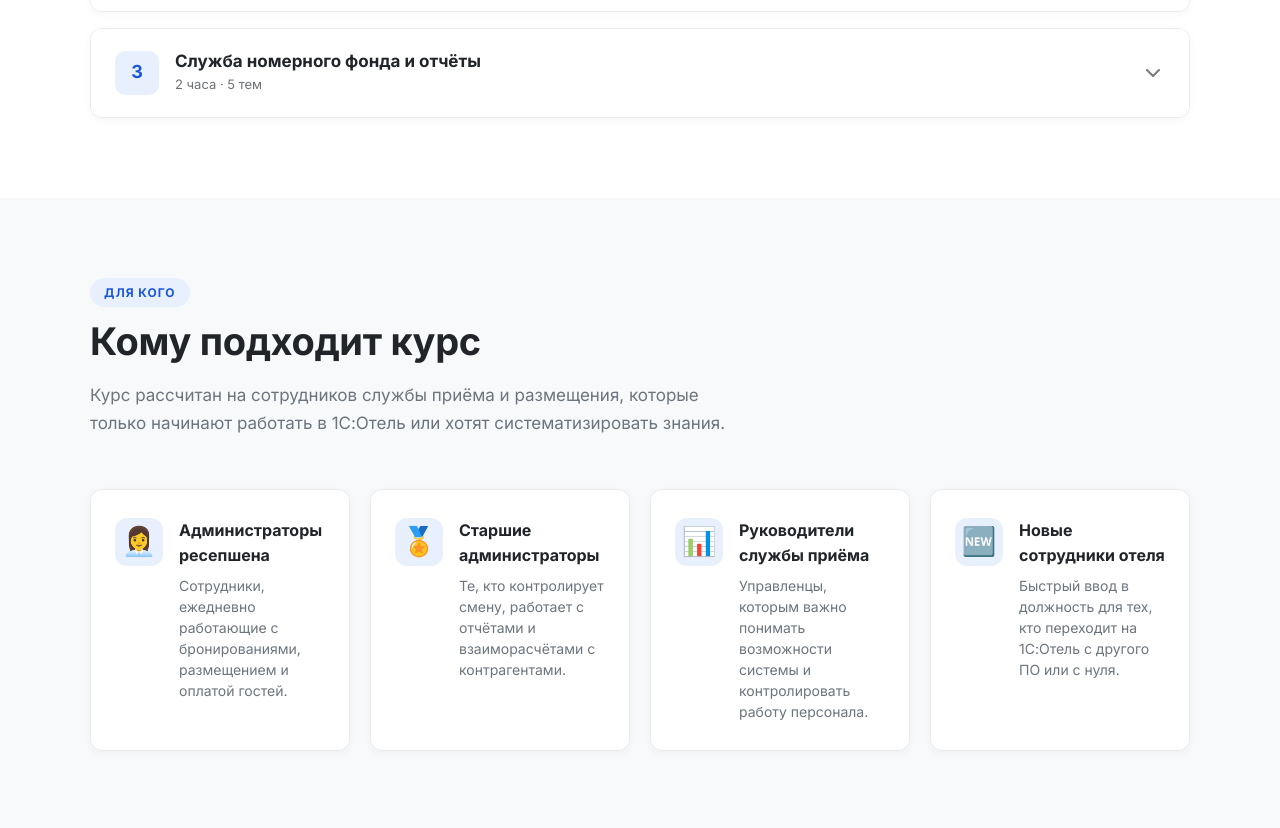
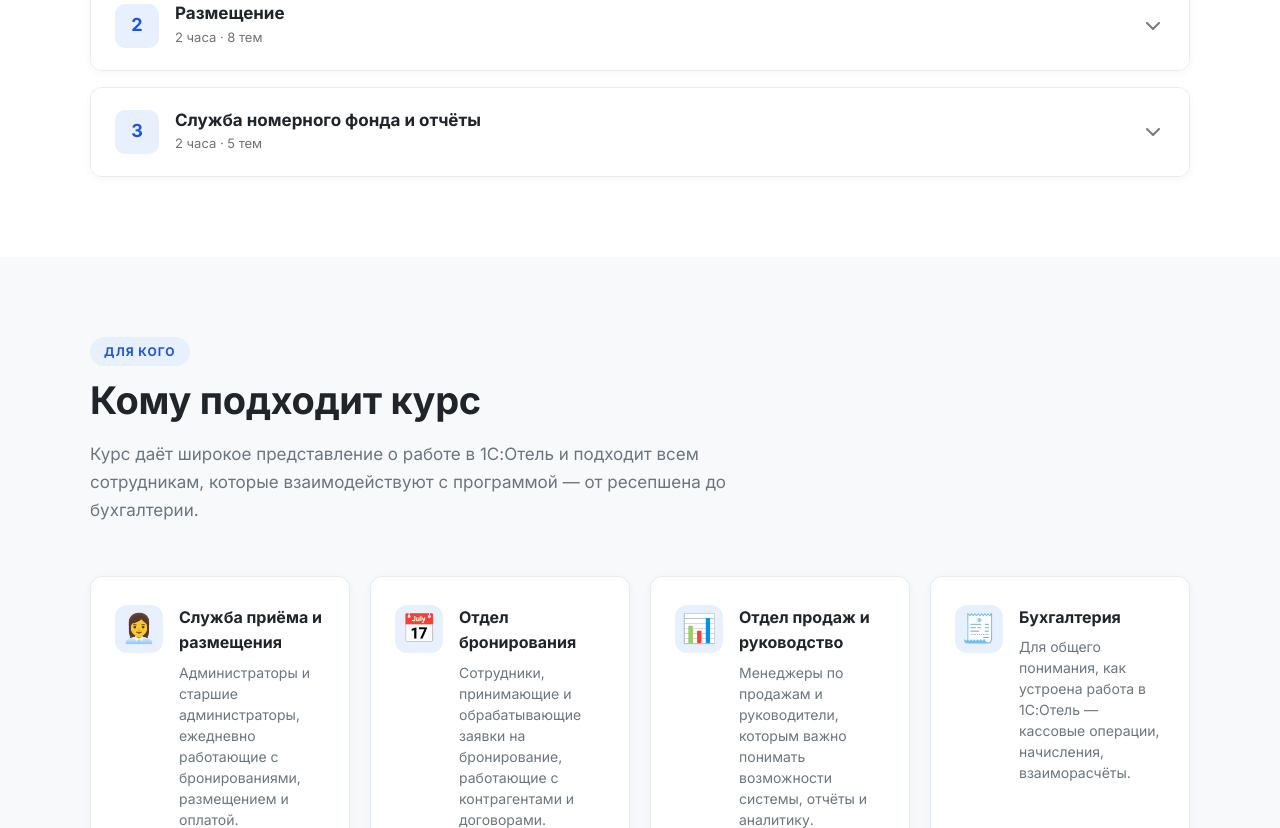
Before and after one commit to byivus/1c-hotel-training-landing, a plain HTML site: page index.html in a window 1280 px wide. Shown: the part 1972-2800 px from the top of the page. Drawn offline with Linux system fonts and the light colour scheme.

Commit message:
fix: expand target audience — all hotel staff, not just front desk

```diff
--- a/index.html
+++ b/index.html
@@ -4,7 +4,7 @@
   <meta charset="UTF-8" />
   <meta name="viewport" content="width=device-width, initial-scale=1.0" />
   <title>Обучение 1С:Отель — онлайн-курс для администраторов | TASolution</title>
-  <meta name="description" content="Онлайн-обучение 1С:Отель ред. 9 для сотрудников фронт-офиса. 3 дня × 2 часа = 6 часов практики. Полный цикл от бронирования до выселения. Сертификат. TASolution — автоматизация отелей на 1С." />
+  <meta name="description" content="Онлайн-обучение 1С:Отель ред. 9 для всех сотрудников отеля: ресепшен, бронирование, продажи, бухгалтерия. 3 дня × 2 часа = 6 часов практики. Сертификат. TASolution — автоматизация отелей на 1С." />
   <meta name="keywords" content="обучение 1С Отель, курс 1С Отель, 1С Отель ред 9, онлайн обучение гостиница, фронт-офис обучение, бронирование 1С, размещение гостей, TASolution, Tripadvance, автоматизация отеля, обучение администраторов отеля, курсы гостиничный бизнес" />
   <meta name="robots" content="index, follow" />
   <link rel="canonical" href="https://ta1chotel.ru/" />
@@ -15,7 +15,7 @@
   <meta property="og:type" content="website" />
   <meta property="og:url" content="https://ta1chotel.ru/" />
   <meta property="og:title" content="Обучение 1С:Отель — TASolution" />
-  <meta property="og:description" content="Онлайн-курс для сотрудников службы приёма и размещения. 3 дня × 2 часа = 6 часов итого. От бронирования до выселения и закрытия смены." />
+  <meta property="og:description" content="Онлайн-курс для всех сотрудников отеля, работающих с 1С:Отель. 3 дня × 2 часа = 6 часов практики. От бронирования до отчётов." />
   <meta property="og:locale" content="ru_RU" />
   <meta property="og:image" content="https://ta1chotel.ru/og-image.jpg" />
   <meta property="og:site_name" content="TASolution — обучение 1С:Отель" />
@@ -23,7 +23,7 @@
   <!-- Twitter Card -->
   <meta name="twitter:card" content="summary_large_image" />
   <meta name="twitter:title" content="Обучение 1С:Отель — TASolution" />
-  <meta name="twitter:description" content="Онлайн-курс для сотрудников службы приёма и размещения. 3 дня × 2 часа = 6 часов итого." />
+  <meta name="twitter:description" content="Онлайн-курс для всех сотрудников отеля, работающих с 1С:Отель. 3 дня × 2 часа = 6 часов практики." />
   <meta name="twitter:image" content="https://ta1chotel.ru/og-image.jpg" />
 
   <!-- Structured Data: Course -->
@@ -32,7 +32,7 @@
     "@context": "https://schema.org",
     "@type": "Course",
     "name": "Обучение 1С:Отель",
-    "description": "Полный цикл обучения из 3 частей для сотрудников службы приема и размещения отеля в программе 1С-Отель, ред.9 (тонкий клиент). Рассмотрены все операции работы фронт-офис — от бронирования до выселения и закрытия дня.",
+    "description": "Полный цикл обучения из 3 частей для всех сотрудников отеля, работающих с программой 1С-Отель, ред.9 (тонкий клиент). Рассмотрены все операции — от бронирования до выселения, отчётов и закрытия дня. Подходит для ресепшена, отдела бронирования, продаж и бухгалтерии.",
     "url": "https://ta1chotel.ru/",
     "provider": {
       "@type": "Organization",
@@ -107,7 +107,7 @@
         "name": "Кому подходит курс 1С:Отель?",
         "acceptedAnswer": {
           "@type": "Answer",
-          "text": "Курс рассчитан на администраторов ресепшена, старших администраторов, руководителей службы приёма и новых сотрудников отеля, которые работают или будут работать в 1С:Отель ред. 9."
+          "text": "Курс подходит всем сотрудникам отеля, работающим с 1С:Отель: службе приёма и размещения, отделу бронирования, отделу продаж, бухгалтерии и новым сотрудникам. Программа даёт широкую картину работы в системе."
         }
       },
       {
@@ -738,7 +738,7 @@
     <div class="hero__badge">🏨 Онлайн-курс для отелей</div>
     <h1>Обучение <span>1С:Отель</span></h1>
     <p class="hero__sub">
-      Полный цикл работы фронт-офиса — от бронирования до выселения и закрытия кассовой смены.
+      Комплексное обучение для всех сотрудников отеля, работающих с 1С:Отель — от бронирования до отчётов и закрытия дня.
       Онлайн, в удобное время, с практикующими специалистами.
     </p>
     <div class="hero__stats">
@@ -770,7 +770,7 @@
     <div class="section__tag">О курсе</div>
     <h2 class="section__title">Онлайн-курс 1С:Отель — всё для работы фронт-офиса</h2>
     <p class="section__lead">
-      Курс охватывает полный цикл работы в 1С:Отель ред. 9 (тонкий клиент) — от запуска программы до формирования отчётов. Обучение проходит онлайн: вы подключаетесь в удобное время и работаете в реальной системе под руководством специалиста.
+      Курс даёт широкую картину работы в 1С:Отель ред. 9 (тонкий клиент) — от бронирования до отчётов и взаиморасчётов. Подходит для ресепшена, отдела бронирования, продаж и бухгалтерии. Обучение онлайн: вы подключаетесь в удобное время и работаете в реальной системе под руководством специалиста.
     </p>
     <div class="about__grid">
       <div class="about__card">
@@ -888,34 +888,41 @@
   <div class="container">
     <div class="section__tag">Для кого</div>
     <h2 class="section__title">Кому подходит курс</h2>
-    <p class="section__lead">Курс рассчитан на сотрудников службы приёма и размещения, которые только начинают работать в 1С:Отель или хотят систематизировать знания.</p>
+    <p class="section__lead">Курс даёт широкое представление о работе в 1С:Отель и подходит всем сотрудникам, которые взаимодействуют с программой — от ресепшена до бухгалтерии.</p>
     <div class="whom__grid">
       <div class="whom__card">
         <div class="whom__icon">👩‍💼</div>
         <div>
-          <h3>Администраторы ресепшена</h3>
-          <p>Сотрудники, ежедневно работающие с бронированиями, размещением и оплатой гостей.</p>
+          <h3>Служба приёма и размещения</h3>
+          <p>Администраторы и старшие администраторы, ежедневно работающие с бронированиями, размещением и оплатой.</p>
         </div>
       </div>
       <div class="whom__card">
-        <div class="whom__icon">🏅</div>
+        <div class="whom__icon">📅</div>
         <div>
-          <h3>Старшие администраторы</h3>
-          <p>Те, кто контролирует смену, работает с отчётами и взаиморасчётами с контрагентами.</p>
+          <h3>Отдел бронирования</h3>
+          <p>Сотрудники, принимающие и обрабатывающие заявки на бронирование, работающие с контрагентами и договорами.</p>
         </div>
       </div>
       <div class="whom__card">
         <div class="whom__icon">📊</div>
         <div>
-          <h3>Руководители службы приёма</h3>
-          <p>Управленцы, которым важно понимать возможности системы и контролировать работу персонала.</p>
+          <h3>Отдел продаж и руководство</h3>
+          <p>Менеджеры по продажам и руководители, которым важно понимать возможности системы, отчёты и аналитику.</p>
+        </div>
+      </div>
+      <div class="whom__card">
+        <div class="whom__icon">🧾</div>
+        <div>
+          <h3>Бухгалтерия</h3>
+          <p>Для общего понимания, как устроена работа в 1С:Отель — кассовые операции, начисления, взаиморасчёты.</p>
         </div>
       </div>
       <div class="whom__card">
         <div class="whom__icon">🆕</div>
         <div>
-          <h3>Новые сотрудники отеля</h3>
-          <p>Быстрый ввод в должность для тех, кто переходит на 1С:Отель с другого ПО или с нуля.</p>
+          <h3>Новые сотрудники</h3>
+          <p>Быстрый ввод в должность для тех, кто переходит на 1С:Отель с другого ПО или начинает с нуля.</p>
         </div>
       </div>
     </div>
@@ -1046,7 +1053,7 @@
   </div>
   <div class="footer__bottom">
     <span>© 2024–2026 ООО «ТРИП-АДВАНС». Все права защищены.</span>
-    <span>Обучение 1С:Отель для сотрудников службы приёма и размещения</span>
+    <span>Обучение 1С:Отель для сотрудников отеля</span>
   </div>
 </footer>
 
```
Also changed, not shown: llms.txt.
